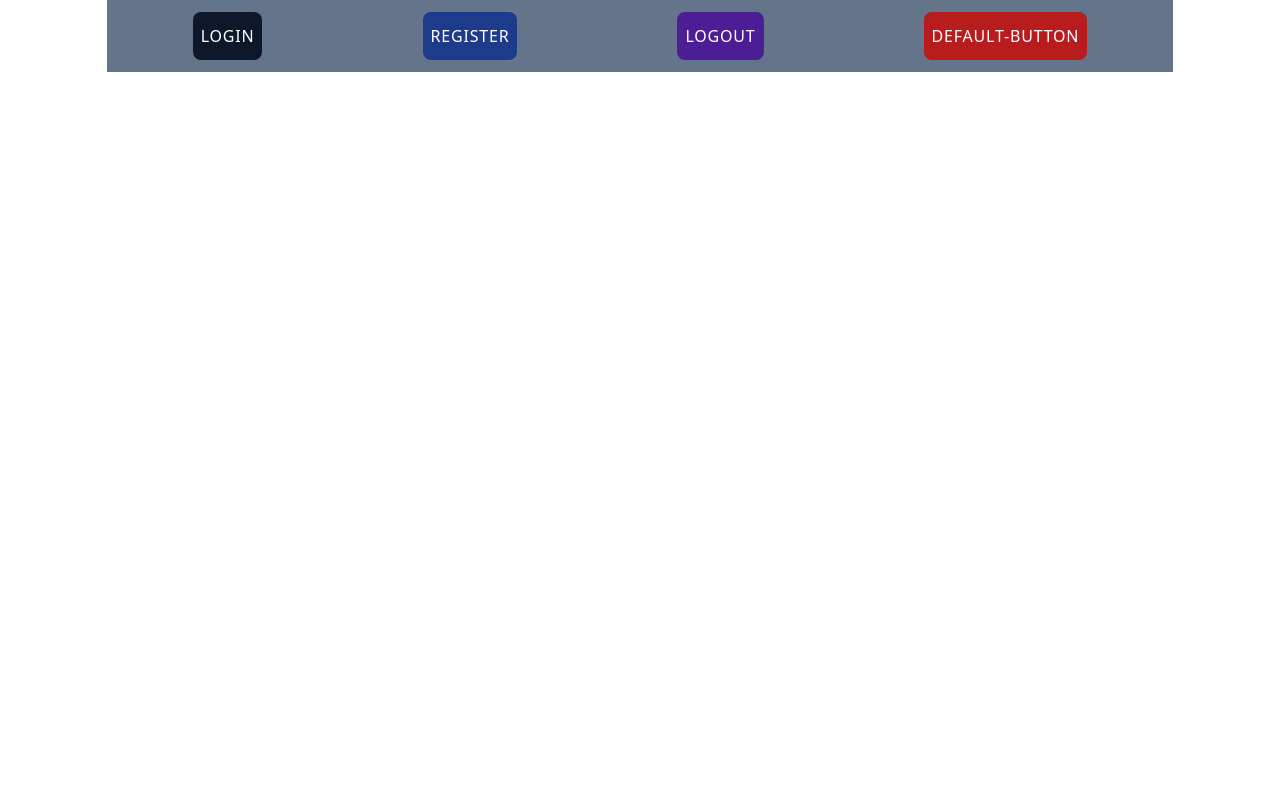
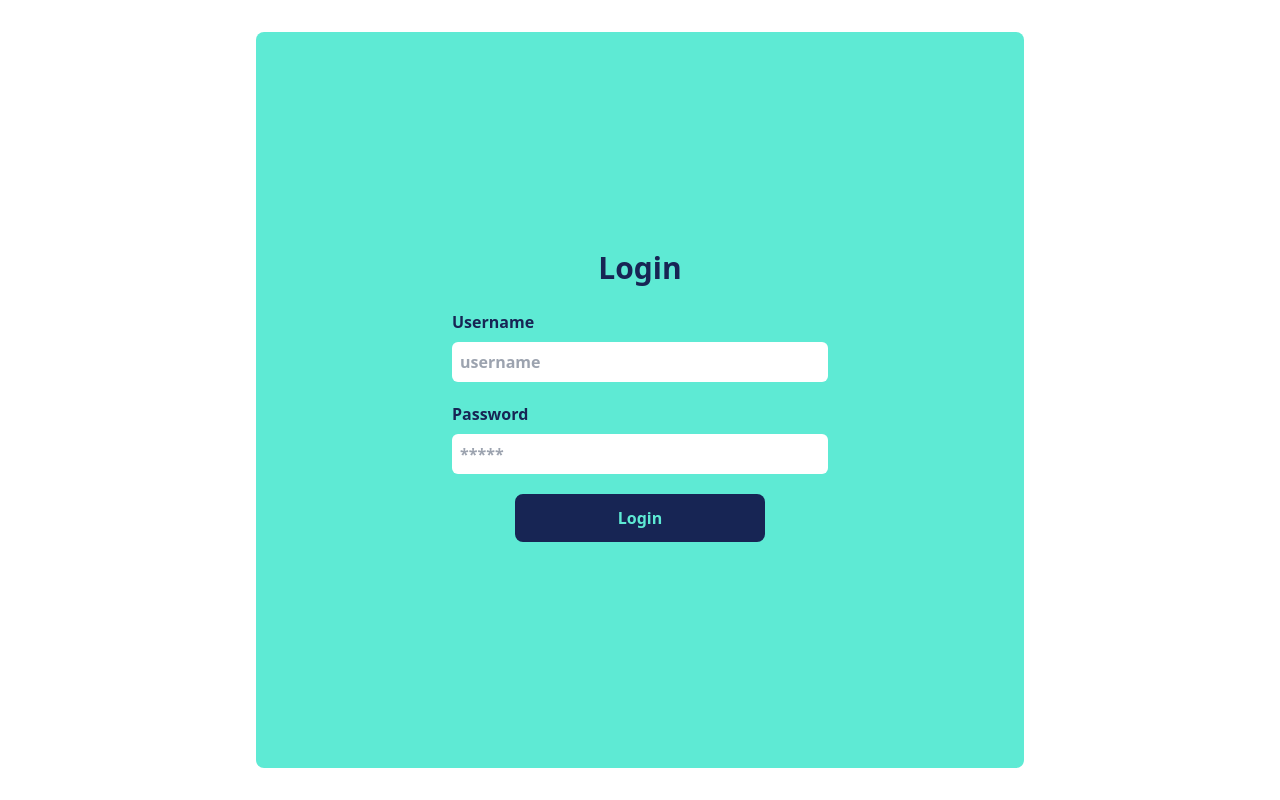
Before and after one commit to amstrongnpsb/learning-react, a React (Vite) app: page / in a window 1280 px wide. Built offline with nearby package versions, Linux system fonts and the light colour scheme.

Commit message:
login and register form

```diff
--- a/src/App.jsx
+++ b/src/App.jsx
@@ -1,12 +1,12 @@
-import Button from "./components/elements/button";
+// import LoginForm from "./components/fragments/loginform";
+import LoginForm from "./components/fragments/loginform";
+import RegisterForm from "./components/fragments/registerform";
 function App() {
   return (
     <>
-      <div className="flex m-auto bg-slate-500 w-5/6 gap-3 justify-around p-3 box-border">
-        <Button background=" bg-slate-900" name="Login" />
-        <Button name=" Register" background="bg-blue-900" />
-        <Button background=" bg-violet-900" name="Logout" />
-        <Button />
+      <div className=" max-w-screen-lg mx-auto h-screen flex p-8">
+        <LoginForm />
+        {/* <RegisterForm /> */}
       </div>
     </>
   );
--- /dev/null
+++ b/src/components/elements/Input/index.jsx
@@ -0,0 +1,14 @@
+import Label from "./label";
+import Input from "./input";
+const InputForm = ({ name, type, placeholder, label }) => {
+  return (
+    <div>
+      <div className=" font-bold w-3/6 mx-auto mb-5 text-blue-950 capitalize ">
+        <Label name={name} label={label} />
+        <Input placeholder={placeholder} type={type} name={name} />
+      </div>
+    </div>
+  );
+};
+
+export default InputForm;
--- /dev/null
+++ b/src/components/elements/Input/input.jsx
@@ -0,0 +1,12 @@
+const Input = ({ placeholder, type, name }) => {
+  return (
+    <input
+      type={`${type}`}
+      className="block font-bold w-full p-2 mt-2 rounded-md"
+      placeholder={`${placeholder}`}
+      name={`${name}`}
+    />
+  );
+};
+
+export default Input;
--- /dev/null
+++ b/src/components/elements/Input/label.jsx
@@ -0,0 +1,5 @@
+const Label = ({ name, label }) => {
+  return <label htmlFor={`${name}`}>{label}</label>;
+};
+
+export default Label;
--- a/src/components/elements/button/index.jsx
+++ b/src/components/elements/button/index.jsx
@@ -1,7 +1,7 @@
 const Button = ({ background = "bg-red-700", name = "default-button" }) => {
   return (
     <button
-      className={`flex-none w-auto p-2 h-12 uppercase font-medium tracking-wider ${background} text-white rounded-lg hover:bg-white hover:text-black `}
+      className={`${background} text-teal-300 w-2/6 p-3 rounded-lg font-bold `}
       type="submit"
     >
       {name}
--- /dev/null
+++ b/src/components/fragments/loginform.jsx
@@ -0,0 +1,28 @@
+import InputForm from "../elements/Input";
+import Button from "../elements/Button/index";
+const LoginForm = () => {
+  return (
+    <div className=" bg-teal-300 flex justify-center w-4/5 mx-auto flex-col flex-wrap gap-4 rounded-lg">
+      <h1 className="text-blue-950 text-center font-bold text-3xl">Login</h1>
+      <form action="" className="m-2">
+        <InputForm
+          name="username"
+          placeholder="username"
+          type="text"
+          label="username"
+        />
+        <InputForm
+          name="password"
+          placeholder="*****"
+          type="password"
+          label="password"
+        />
+        <div className="text-center mt-2">
+          <Button name="Login" background="bg-blue-950" />
+        </div>
+      </form>
+    </div>
+  );
+};
+
+export default LoginForm;
--- /dev/null
+++ b/src/components/fragments/registerform.jsx
@@ -0,0 +1,41 @@
+import InputForm from "../elements/Input";
+import Button from "../elements/Button/index";
+const RegisterForm = () => {
+  return (
+    <div className=" bg-teal-300 flex justify-center w-4/5 mx-auto flex-col flex-wrap gap-4 rounded-lg">
+      <h1 className="text-blue-950 text-center font-bold text-3xl">Register</h1>
+      <form action="" className="m-2">
+        <InputForm
+          name="username"
+          placeholder="username"
+          type="text"
+          label="username"
+        />
+        <InputForm name="age" placeholder="age" type="text" label="age" />
+        <InputForm
+          name="email"
+          placeholder="example@example.com"
+          type="email"
+          label="email"
+        />
+        <InputForm
+          name="phone_number"
+          placeholder="phone number"
+          type="text"
+          label="phone number"
+        />
+        <InputForm
+          name="password"
+          placeholder="*****"
+          type="password"
+          label="password"
+        />
+        <div className="text-center mt-2">
+          <Button name="Register" background="bg-blue-950" />
+        </div>
+      </form>
+    </div>
+  );
+};
+
+export default RegisterForm;
```
